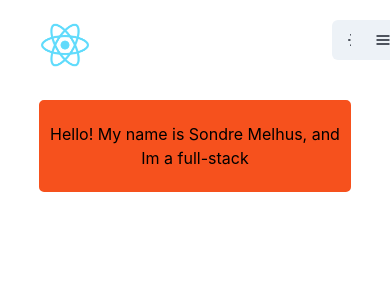
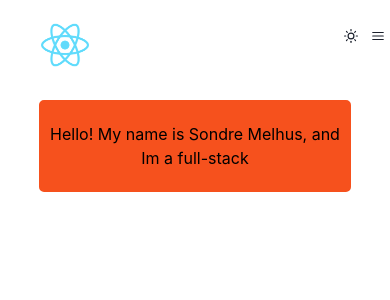
Before and after one commit to SondreEMelhus/portfolio, a React (Create React App) app: page / in a window 390 px wide. Shown: the top 300 px of the page. Built offline with nearby package versions, Linux system fonts and the light colour scheme.

Commit message:
Tweaked navbar buttons for responsive design

```diff
--- a/src/components/Navbar.jsx
+++ b/src/components/Navbar.jsx
@@ -1,4 +1,4 @@
-import React, { useState } from "react";
+import React from "react";
 import { Box,
         Grid,
         Button,
@@ -12,14 +12,11 @@ import Logo from '../assets/logo192.png'
 
 export default function Navbar() {
 
-    const { colorMode, toggleColorMode } = useColorMode()
-
-
-
+    const { colorMode, toggleColorMode } = useColorMode();
 
     return (
         <div>
-            <Grid display="grid" gridGap={2} gridAutoFlow="column" mt={5}>
+            <Grid display="grid" gridGap={2} gridAutoFlow="column" mt={5} >
 
                  {/* Logo */}
                 <Box position='absolute' display='inline' ml={10}>
@@ -27,16 +24,16 @@ export default function Navbar() {
                 </Box>
 
                 {/* Button to toggle theme */}
-                <Box position='absolute' display='inline' ml='85%'>
-                <Button size='md' onClick={toggleColorMode}>
-                    {colorMode === 'light' ? <SunIcon/> : <MoonIcon />}
+                <Box position='absolute'  display='inline' ml='85%'>
+                <Button size='sm' variant={{ md: 'md' }} onClick={toggleColorMode}  >
+                    {colorMode === 'light' ? <SunIcon /> : <MoonIcon />}
                 </Button>
                 </Box>
 
                 {/* Hamburger menu */}
-                <Box position='absolute' display='inline' ml='90%'>
+                <Box position='absolute' display='inline' ml='90%' >
                     <Menu>
-                        <MenuButton as={Button} rightIcon={<HamburgerIcon />}>
+                        <MenuButton as={Button} size='sm' variant={{ md: 'md' }}  rightIcon={<HamburgerIcon />}>
                         </MenuButton>
                         <MenuList>
                             <MenuItem>Home</MenuItem>
--- a/src/components/theme.js
+++ b/src/components/theme.js
@@ -9,7 +9,15 @@ const config = {
   useSystemColorMode: false,
 }
 
+//Breakpoint
+const breakpoints = {
+  sm: '30em',
+  md: '48em',
+  lg: '62em',
+  xl: '80em',
+}
+
 // 3. extend the theme
-const theme = extendTheme({ config })
+const theme = extendTheme({ config, breakpoints })
 
 export default theme
--- a/src/index.js
+++ b/src/index.js
@@ -2,14 +2,16 @@ import React from 'react';
 import ReactDOM from 'react-dom/client';
 import './index.css';
 import App from './App';
-import { ChakraProvider, ColorModeScript } from '@chakra-ui/react'
+import { ChakraProvider, ColorModeScript, extendTheme } from '@chakra-ui/react'
 
 import theme from './components/theme';
+
+const compTheme = extendTheme();
 
 const root = ReactDOM.createRoot(document.getElementById('root'));
 root.render(
   <React.StrictMode>
-    <ChakraProvider>
+    <ChakraProvider theme = {compTheme}>
       <ColorModeScript initialColorMode={theme.config.initialColorMode} />
       <App />
     </ChakraProvider>
```
